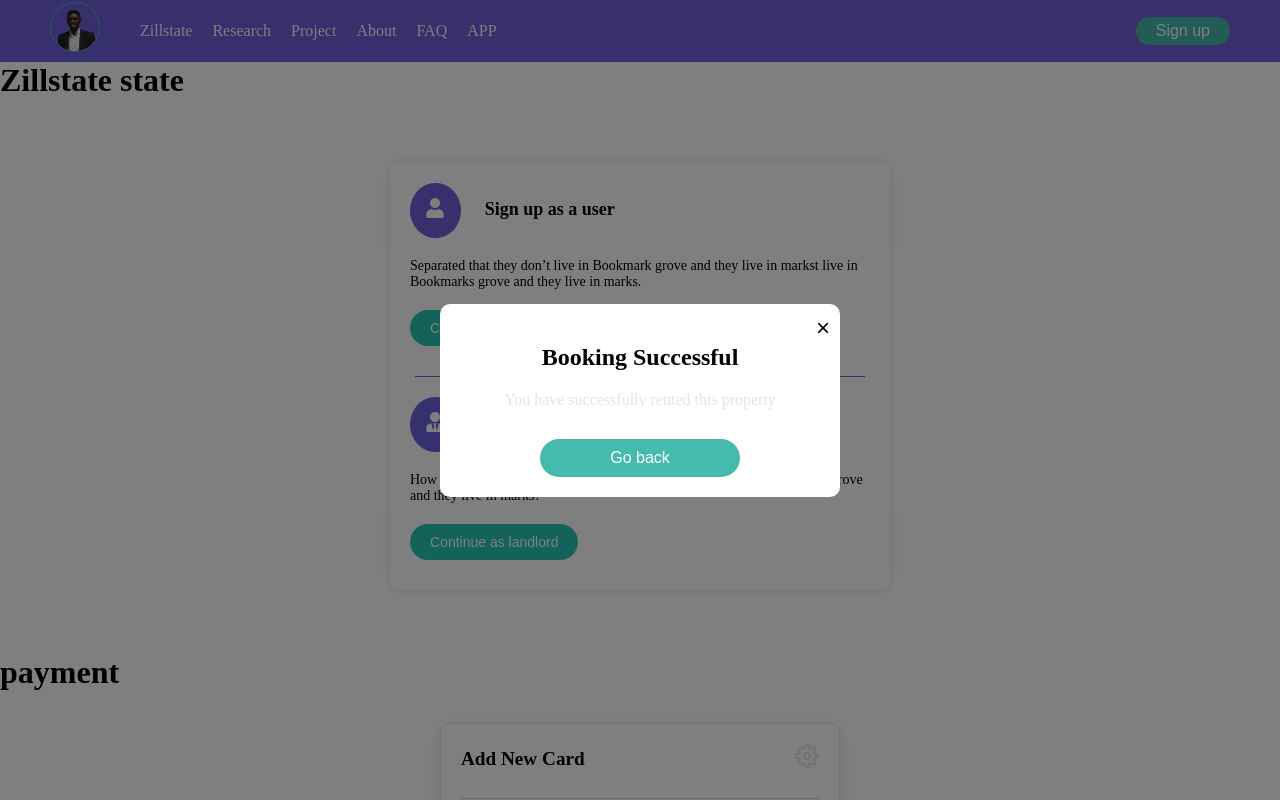
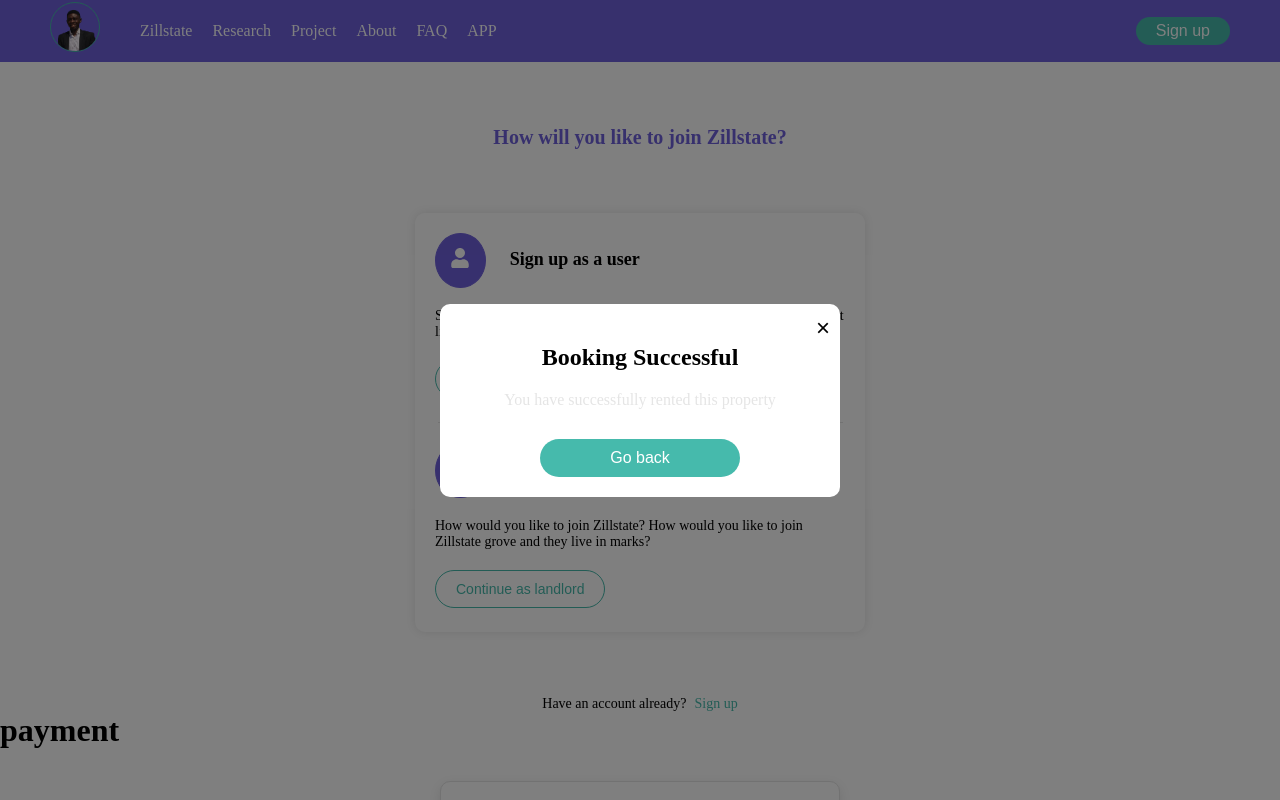
Before and after one commit to Zillstate/Zillstate_solana_hackathon, a React (Create React App) app: page /checkin in a window 1280 px wide. Shown: the top 800 px of the page. Built offline with nearby package versions, Linux system fonts and the light colour scheme.

Commit message:
backend updated

```diff
--- a/src/Component/AddPayment/AddPayment.css
+++ b/src/Component/AddPayment/AddPayment.css
@@ -1,5 +1,5 @@
 .home-application-form {
-  max-width: 500px;
+  max-width: 450px;
   margin: 2rem auto;
   background-color: white;
   border-radius: 0.5rem;
--- a/src/Component/Application/Application.css
+++ b/src/Component/Application/Application.css
@@ -1,5 +1,5 @@
 .application-form {
-  width: 600px;
+  width: 500px;
   margin: 50px auto;
   padding: 60px;
   border-radius: 10px;
@@ -14,7 +14,7 @@
 }
 
 .application-form p {
-  font-size: 14px;
+  font-size: 12px;
   text-align: center;
   margin-bottom: 20px;
 }
@@ -36,8 +36,8 @@
 }
 
 .active-tab {
-  border-bottom: 2px solid #00d084;
-  color: #00d084;
+  border-bottom: 2px solid #46BAAC;
+  color: #46BAAC;
 }
 
 .native{
@@ -55,6 +55,15 @@
   font-size: 14px;
 }
 
+.form-number input {
+  width: 100%;
+  padding: 10px;
+  border: 1px solid  #e5e5e5;
+  border-radius: 20px;
+  font-size: 14px;
+  box-sizing: border-box;
+}
+
 .checkbox-group {
   display: inline-flex;
   align-items: start;
@@ -63,7 +72,7 @@
 }
 
 .checkbox-group label a {
-  color: #00d084;
+  color: #46BAAC;
   text-decoration: none;
 }
 
--- a/src/Component/Application/Application.js
+++ b/src/Component/Application/Application.js
@@ -174,7 +174,7 @@ const Application = () => {
                   </label>
             </div>
           </div>
-      <button type="submit" className="apply-btn">Apply now</button>
+      <button type="submit" className="apply-btn" onClick={HandleApply}>Apply now</button>
     </form>
     </>
   );
--- a/src/Component/Checkin/Checkin.css
+++ b/src/Component/Checkin/Checkin.css
@@ -1,33 +1,27 @@
-/* .checkin_container{
-  background-image: #e5e5e5;
-  box-shadow: 0 0 10px rgba(0, 0, 0, 0.1);
-  border: 1px solid #333333;
-  padding:20px ;
-  width: 500px;
-  margin: 0 auto;
-  border-radius:10px;
-} */
+.join_us{
+  text-align: center;
+  font-size: 20px;
+  color: #6F61DC;
+  padding-top: 4rem;
+
+}
 
 .signup-container {
   display: flex;
   flex-direction: column;
-  width: 500px;
+  width: 450px;
   background-color: #fff;
-  /* border: 1px solid green; */
   border-radius: 10px;
   margin:  4rem auto;
   box-shadow: 0 0 10px rgba(0, 0, 0, 0.1);
 }
 
-
-
 .signup-card {
   background-color: #fff;
   border-radius: 10px;
-  padding: 20px;
-  margin-bottom: 10px;
+  padding: 20px ;
+  margin-bottom: 4px;
   text-align: start;
-
 }
 
 .sign_icon_text{
@@ -60,20 +54,34 @@
   padding: 10px 20px;
   width: inherit;
   border: none;
-  background-color: #28c7b7;
-  color: white;
+  background-color:white;
+  color: #46BAAC;
   font-size: 14px;
   border-radius: 20px;
   cursor: pointer;
+  border: 1px solid #46BAAC;
 }
 
 .divided{
   width: 90%;
   height: 1px;
-  background-color: #6F61DC;
+  background-color: #e5e5e5;
   margin: auto;
 }
 
 .signup-btn:hover {
-  background-color: #20a69e;
+  background-color: #46BAAC;
+  color: white;
 }
+
+.account_setup p{
+  text-align: center;
+  font-size: 14px;
+}
+.account_setup a{
+  text-align: center;
+  font-size: 14px;
+  color: #46BAAC;
+  text-decoration: none;
+  padding-left: .5rem;
+}
--- a/src/Component/Checkin/Checkin.js
+++ b/src/Component/Checkin/Checkin.js
@@ -6,6 +6,8 @@ import Application from '../Application/Application'
 import SuccessPay from '../SuccessPay/SuccessPay'
 import PaymentMethod from '../PaymentMethod/PaymentMethod'
 import AddPayment from '../AddPayment/AddPayment'
+import { Link } from 'react-router-dom';
+
 
 function Checkin() {
   const handleUserSignup = () => {
@@ -20,7 +22,7 @@ function Checkin() {
 
   return (
     <>
-    <h1>Zillstate state</h1>
+    <h2 className="join_us">How will you like to join Zillstate?</h2>
     <div className="signup-container">
       <div className="signup-card">
         <div className="sign_icon_text">
@@ -53,6 +55,12 @@ function Checkin() {
         </button>
       </div>
     </div>
+    <div className="account_setup">
+      <p>Have an account already?
+      <Link to="/zill_sign" class>
+            Sign up
+          </Link></p>
+    </div>
     <Payment/>
     <Application/>
     <SuccessPay/>
--- a/src/Component/Signup/Signup.js
+++ b/src/Component/Signup/Signup.js
@@ -1,45 +1,57 @@
 import React, { useState } from "react";
-// import Navbar  from "../Navbar/Navbar";
-import './Signup.css'
+import './Signup.css';
 import Property from  '../Property/Property.js';
-// import SeeMore from "../SeeMore/Seemore.js";
-// import { FaSearch } from 'react-icons/fa';
-// import Zill_Sign from "../Zillstate_Form/Zill_Sign";
 
 const RentalFilter = () => {
-  // State for the filters
   const [location, setLocation] = useState("");
   const [spaceType, setSpaceType] = useState("");
   const [price, setPrice] = useState("");
   const [duration, setDuration] = useState("");
+  const [results, setResults] = useState([]);  // State to store rental results
 
   // Apply filter functionality
-  const applyFilter = () => {
-    // Add functionality for applying the filter
-    console.log("Filters applied:", {
+  const applyFilter = async () => {
+    const filterData = {
       location,
       spaceType,
       price,
       duration,
-    });
+    };
+
+    try {
+      const response = await fetch("http://localhost/api/filter_rentals.php", {
+        method: "POST",
+        headers: {
+          "Content-Type": "application/json",
+        },
+        body: JSON.stringify(filterData),
+      });
+      const data = await response.json();
+
+      if (Array.isArray(data)) {
+        setResults(data);  // Store rental results
+      } else {
+        setResults([data]);  // Handle single response or error message
+      }
+    } catch (error) {
+      console.error("Error applying filters:", error);
+    }
   };
 
   // Clear filter functionality
   const clearFilter = () => {
-    // Reset all the filters
     setLocation("");
     setSpaceType("");
     setPrice("");
     setDuration("");
+    setResults([]);  // Clear the results
   };
-
 
   return (
     <>
-    <div className="signup_bg">
-    {/* <Navbar/> */}
+      <div className="signup_bg">
         <div className="filter-container">
-          <h2>Available rentals in <br />this location</h2>
+          <h2>Available rentals in this location</h2>
           <div className="filters">
             <div className="filter-item">
               <label>Location</label>
@@ -81,18 +93,27 @@ const RentalFilter = () => {
             </div>
           </div>
           <div className="buttons">
-            <button onClick={applyFilter}
-            className="apply_btn" >Apply Filter</button>
-            <button onClick={clearFilter}
-            className="clear_btn">
-              Clear Filter
-            </button>
+            <button onClick={applyFilter} className="apply_btn">Apply Filter</button>
+            <button onClick={clearFilter} className="clear_btn">Clear Filter</button>
           </div>
+
+          {/* Display Results */}
+          {results.length > 0 && (
+            <div className="results-container">
+              <h3>Rental Results:</h3>
+              {results.map((rental, index) => (
+                <div key={index} className="rental-item">
+                  <p>Location: {rental.location}</p>
+                  <p>Type: {rental.space_type}</p>
+                  <p>Price: {rental.price}</p>
+                  <p>Duration: {rental.duration}</p>
+                </div>
+              ))}
+            </div>
+          )}
         </div>
-    </div>
-    <Property/>
-    {/* <SeeMore/> */}
-    {/* <Zill_Sign/> */}
+      </div>
+      <Property/>
     </>
   );
 };
```
Also changed, not shown: src/Component/Appp/Appp.css (+7 -0 lines), 1 other file (tests, documents, lock files or other folders).
